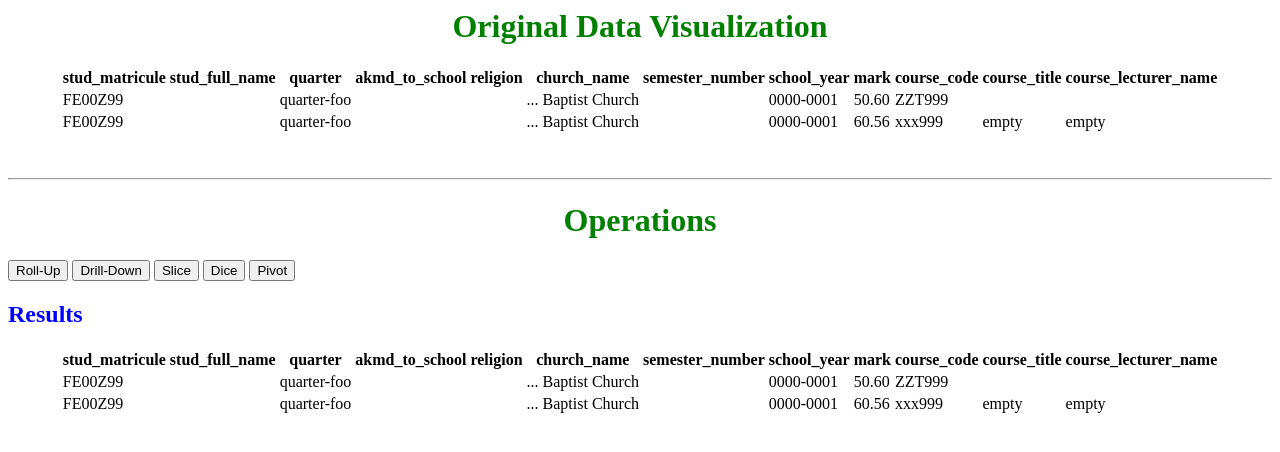
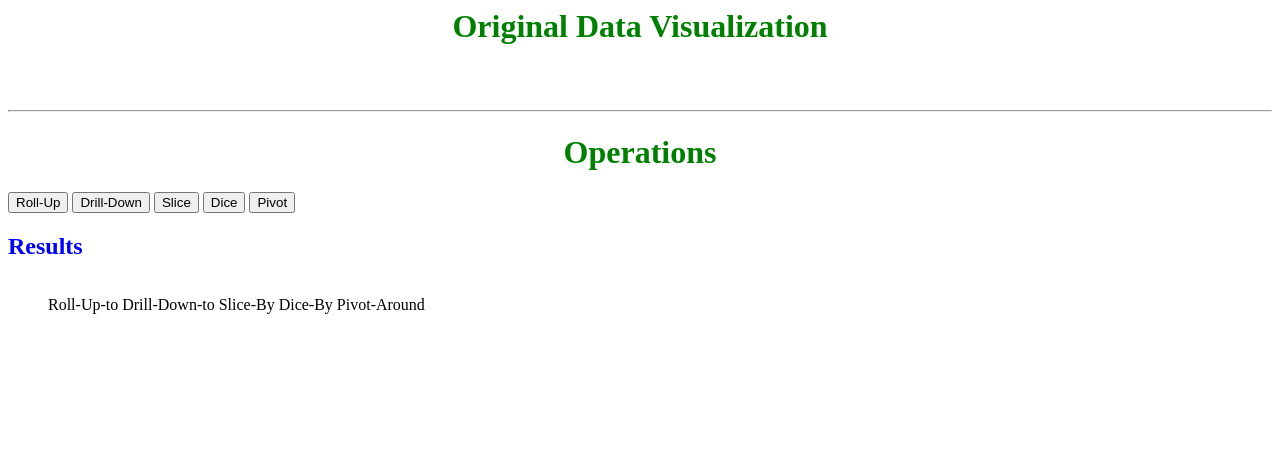
Before and after one commit to nDZIB/cef447_proj, a PHP site: page / in a window 1280 px wide. Shown: the top 452 px of the page. Run offline with PHP 8.4, Linux system fonts and the light colour scheme; data comes from the database, SQL or seed files in the repository.

Commit message:
few modifications

```diff
--- a/UNIV_WARE_APP/css/styles.css
+++ b/UNIV_WARE_APP/css/styles.css
@@ -2,3 +2,12 @@ td,th,tr {
 	border-collapse: collapse;
 	border-width: 1px;
 }
+
+.operation_list {
+	display: none;
+	position: fixed;
+}
+
+ul#ops > li{
+	display: inline;
+}
--- a/UNIV_WARE_APP/index.php
+++ b/UNIV_WARE_APP/index.php
@@ -15,8 +15,6 @@
 			</table>
 		</center>
 	</div>
-
-
 <br>
 <br>
 <hr>
@@ -31,6 +29,46 @@
 			</table>
 		</center>
 	</div>
+
+	<ul id="ops">
+		<li id="roll-up-to" onmouseover="show_operation_fields(this.id)" >
+			Roll-Up-to
+			<ul class="operation_list" id="roll_up_list" onmouseleave ="hide_list(this.id)">
+				<li class="operation" id="department" onclick="roll_up(this.id)">Department</li>
+				<li class="operation" id="faculty" onclick="roll_up(this.id)">Faculty</li>
+				<li class="operation" id="religion" onclick="roll_up(this.id)">Religion</li>
+				<li class="operation" id="Shool_year" onclick="roll_up(this.id)">Shool_year</li>
+			</ul>
+		</li>
+		<!-- next operation -->
+		<li id="drill-down-to" onmouseover="show_operation_fields(this.id)" >
+			Drill-Down-to
+			<ul class="operation_list" id="drill_down_list" onmouseleave ="hide_list(this.id)">
+				<li class="operation" id="department" onclick="drill_down(this.id)">Department</li>
+			</ul>
+		</li>
+		<!-- slice operation -->
+		<li id="slice-by" onmouseover="show_operation_fields(this.id)" >
+			Slice-By
+			<ul class="operation_list" id="slice_list" onmouseleave ="hide_list(this.id)">
+				<li class="operation" id="Student_dim" onclick="slice(this.id)">Student</li>
+			</ul>
+		</li>
+		<!-- Dice operation -->
+		<li id="dice-by" onmouseover="show_operation_fields(this.id)" >
+			Dice-By
+			<ul class="operation_list" id="dice_list" onmouseleave ="hide_list(this.id)">
+				<li class="operation" id="Student_dim" onclick="dice(this.id)">Student</li>
+			</ul>
+		</li>
+		<!-- pivot operation -->
+		<li id="pivot-around" onmouseover="show_operation_fields(this.id)" >
+			Pivot-Around
+			<ul class="operation_list" id="pivot-around" onmouseleave ="hide_list(this.id)">
+				<li class="operation" id="department" onclick="pivot(this.id)">Department</li>
+			</ul>
+		</li>
+	</ul>
 </div>
 
 </body>
--- a/UNIV_WARE_APP/scripts/index_script.js
+++ b/UNIV_WARE_APP/scripts/index_script.js
@@ -49,31 +49,39 @@ function ajaxOperator() {
 						"<th>Semester number</th><th>School Year</th>"+
 						"<th>Mark</th><th>Course Code</th><th>Course Title</th><th>Course Lecturer</th></tr>";
 
-				original_table.append(data);
-				results_table.append(data);
+				//original_table.append(data);
+				//results_table.append(data);
 
 				//create buttons
 				operations = $('div#operations');
 				buttons = "<button id='roll-up' onclick='roll_up(this.id)'>Roll-Up</button>&nbsp;"+
-						"<button id='drill-down'>Drill-Down</button>&nbsp;"+
+						"<button id='drill-down' onclick='drill_down(this.id)'>Drill-Down</button>&nbsp;"+
 						"<button id='slice' onclick='slice(this.id)'>Slice</button>&nbsp;"+
 						"<button id='dice' onclick='dice(this.id)'>Dice</button>&nbsp;"+
 						"<button id='pivot' onclick='pivot(this.id)'>Pivot</button>&nbsp;";
+				operations.append(buttons);
 
-				operations.append(buttons);
+
+
 			})
 		}
 
 
+// function roll_up(operationId) {
+// 	$.get("./dscripts/roll_up.php", {roll_up_to:"department"}, function(data) {
+// 		set_results(data);
+// 	})
+// }
 
-function roll_up(operationId) {
-	$.get("./dscripts/roll_up.php", {department:"'Computer Engineering'"}, function(data) {
+//function to handle roll-up operations on a relevant field
+function roll_up(field) {
+	$.get("./dscripts/roll_up.php", {roll_up_to:field}, function(data) {
 		set_results(data);
 	})
 }
 
 function slice(operationID) {
-	$.get("./dscripts/slice.php", {dim_to_slice:"student_dim"}, function(results) {
+	$.get("./dscripts/slice.php", {dim_to_slice:operationID}, function(results) {
 		set_results(results);
 	})
 }
@@ -84,6 +92,26 @@ function dice(operationID) {
 	})
 }
 
+function drill_down(operationID) {
+	$.get("./dscripts/roll_up.php", {roll_up_to:operationID}, function(results) {
+		set_results(results);
+	})
+}
+
 function set_results(data) {
 	results_table = $('table#operation_data').html(data);
 }
+
+
+function show_operation_fields(id) {
+	//hide all operation lists
+	$("ul.operation_list").hide();
+	var element = $("li#"+id+" ul");
+	element.css("display", "inline");
+
+}
+
+
+function hide_list(list_id) {
+	$("ul#"+list_id).css("display", "none");
+}
```
Also changed, not shown: UNIV_WARE_APP/dscripts/roll_up.php (+23 -7 lines).
